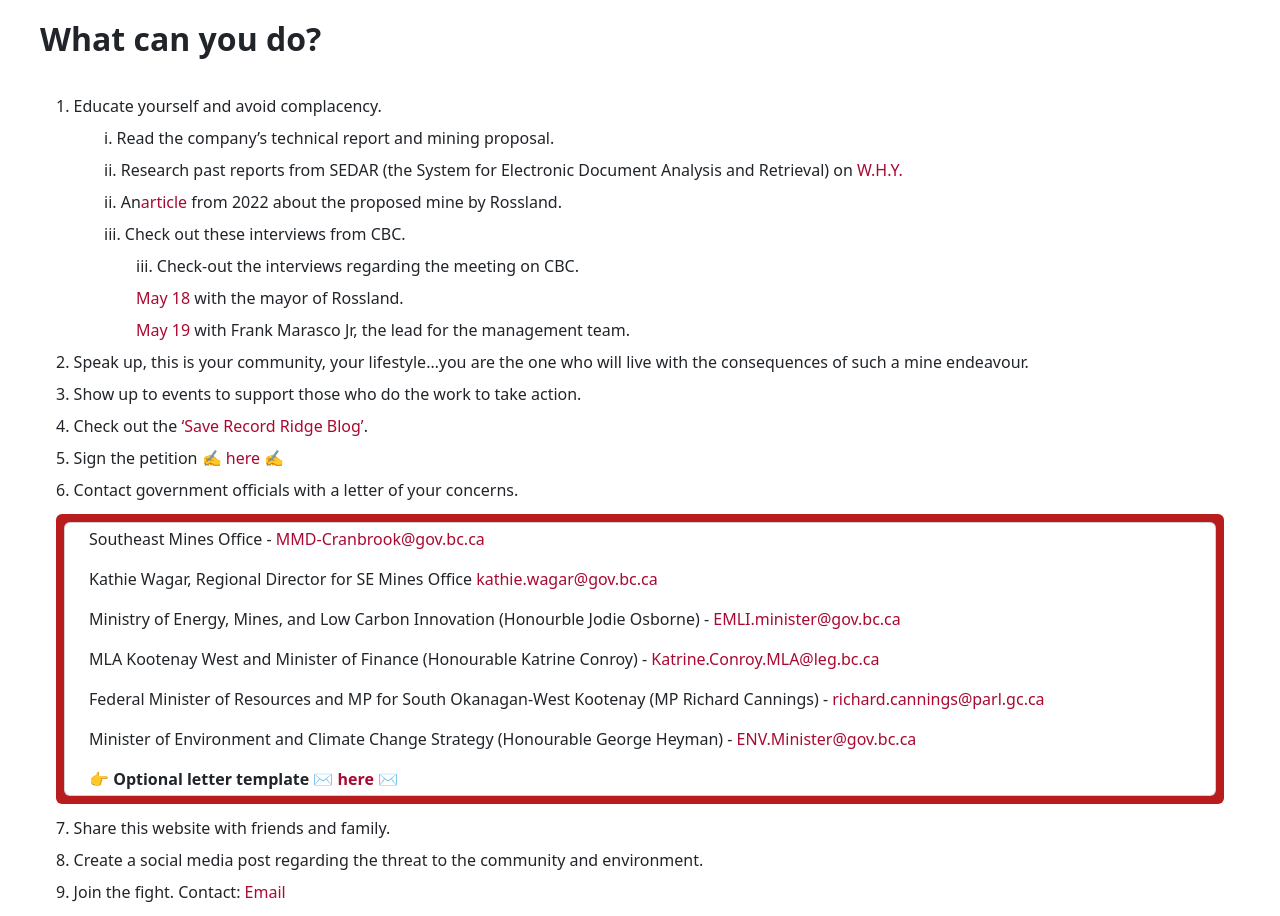
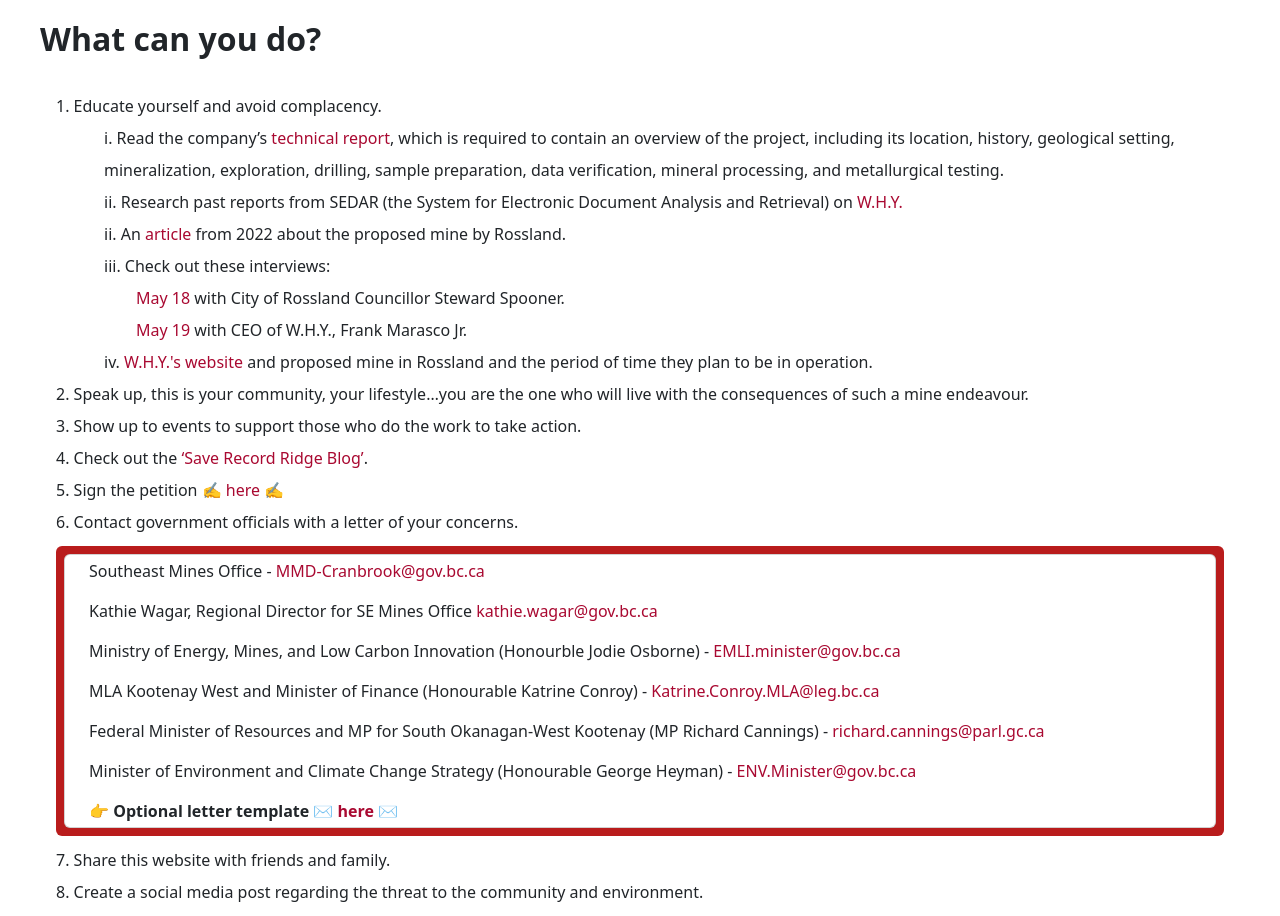
Before and after one commit to revyrob/SRR, a React (Create React App) app: page / in a window 1280 px wide. Shown: the part 2260-3176 px from the top of the page. Built offline with nearby package versions, Linux system fonts and the light colour scheme.

Commit message:
editted actions sections

```diff
--- a/src/components/Action/Action.js
+++ b/src/components/Action/Action.js
@@ -10,7 +10,20 @@
         <li>
           1. Educate yourself and avoid complacency.
           <div className="px-12">
-            <li>i. Read the company’s technical report and mining proposal.</li>
+            <li>
+              i. Read the company’s{" "}
+              <a
+                href="https://www.sedar.com/GetFile.do?lang=EN&docClass=24&issuerNo=00023436&issuerType=03&projectNo=03468693&docId=5325680"
+                target="_blank"
+                rel="noreferrer"
+              >
+                technical report
+              </a>
+              , which is required to contain an overview of the project,
+              including its location, history, geological setting,
+              mineralization, exploration, drilling, sample preparation, data
+              verification, mineral processing, and metallurgical testing.
+            </li>
             <li>
               ii. Research past reports from SEDAR (the System for Electronic
               Document Analysis and Retrieval) on{" "}
@@ -30,30 +43,47 @@
                 target="_blank"
                 rel="noreferrer"
               >
+                {" "}
                 article
               </a>{" "}
               from 2022 about the proposed mine by Rossland.
             </li>
-            <li>iii. Check out these interviews from CBC.</li>
+            <li>iii. Check out these interviews:</li>
             <ul>
               <li>
-                {" "}
-                iii. Check-out the interviews regarding the meeting on CBC.{" "}
-              </li>
-              <li>
-                <a href="https://www.cbc.ca/listen/live-radio/1-110/clip/15985719">
+                <a
+                  href="https://www.cbc.ca/listen/live-radio/1-110/clip/15985719"
+                  target="_blank"
+                  rel="noreferrer"
+                >
                   May 18
                 </a>{" "}
-                with the mayor of Rossland.
+                with City of Rossland Councillor Steward Spooner.
               </li>
 
               <li>
-                <a href="https://www.cbc.ca/listen/live-radio/1-110/clip/15986003">
+                <a
+                  href="https://www.cbc.ca/listen/live-radio/1-110/clip/15986003"
+                  target="_blank"
+                  rel="noreferrer"
+                >
                   May 19
                 </a>{" "}
-                with Frank Marasco Jr, the lead for the management team.
+                with CEO of W.H.Y., Frank Marasco Jr.
               </li>
             </ul>
+            <li>
+              iv.{" "}
+              <a
+                href="https://whyresources.com/record-ridge-magnesium-project/"
+                target="_blank"
+                rel="noreferrer"
+              >
+                W.H.Y.'s website
+              </a>{" "}
+              and proposed mine in Rossland and the period of time they plan to
+              be in operation.
+            </li>
           </div>
         </li>
 
```
